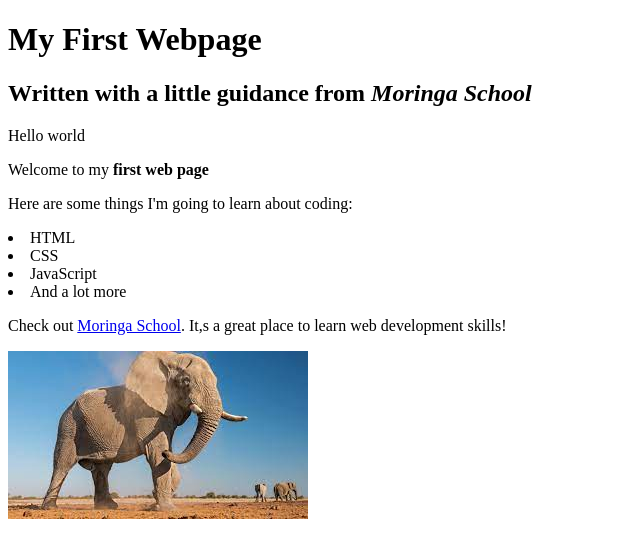
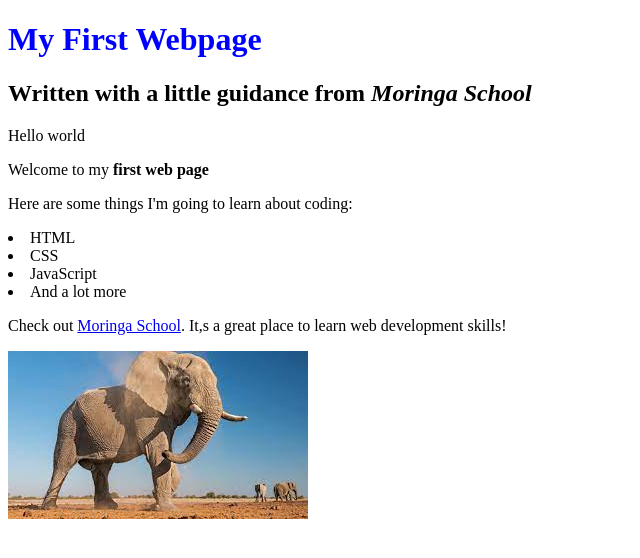
Before and after one commit to FidelisMomanyi/first-webpage, a plain HTML site: page my-first-webpage.html in a window 1280 px wide. Shown: the whole page, without its empty margins (0-640 px from the left). Drawn offline with Linux system fonts and the light colour scheme.

Commit message:
about a read me

```diff
--- /dev/null
+++ b/css/syle.css
@@ -0,0 +1,3 @@
+h1 {
+    color: blue;
+}
--- a/my-first-webpage.html
+++ b/my-first-webpage.html
@@ -2,6 +2,8 @@
 <html>
     <head>
         <title>My first web page</title>
+        <link href="css/syle.css" rel="stylesheet" type="text/css" >
+
     </head>
     <body>
         <h1>My First Webpage</h1>
@@ -20,12 +22,6 @@
             <p>Check out <a href="http://moringaschool.com/">Moringa School</a>. It,s a great place to learn web development skills!</p>
 
             <img src="images/elephant.jpg" alt="A photo of an elephant">
-
-
-
-</U1>
-
+        </U1>
     </body>
 </html>
-
-</html>
```
Also changed, not shown: 1 other file.
